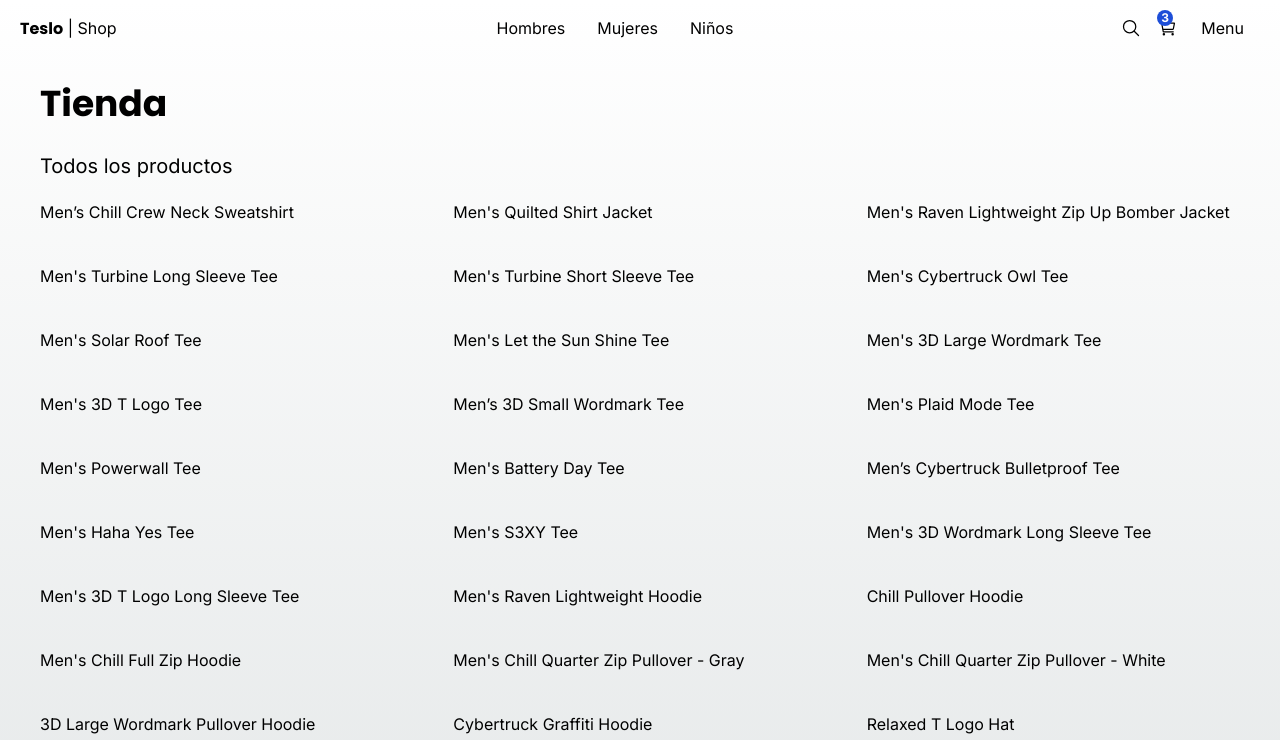
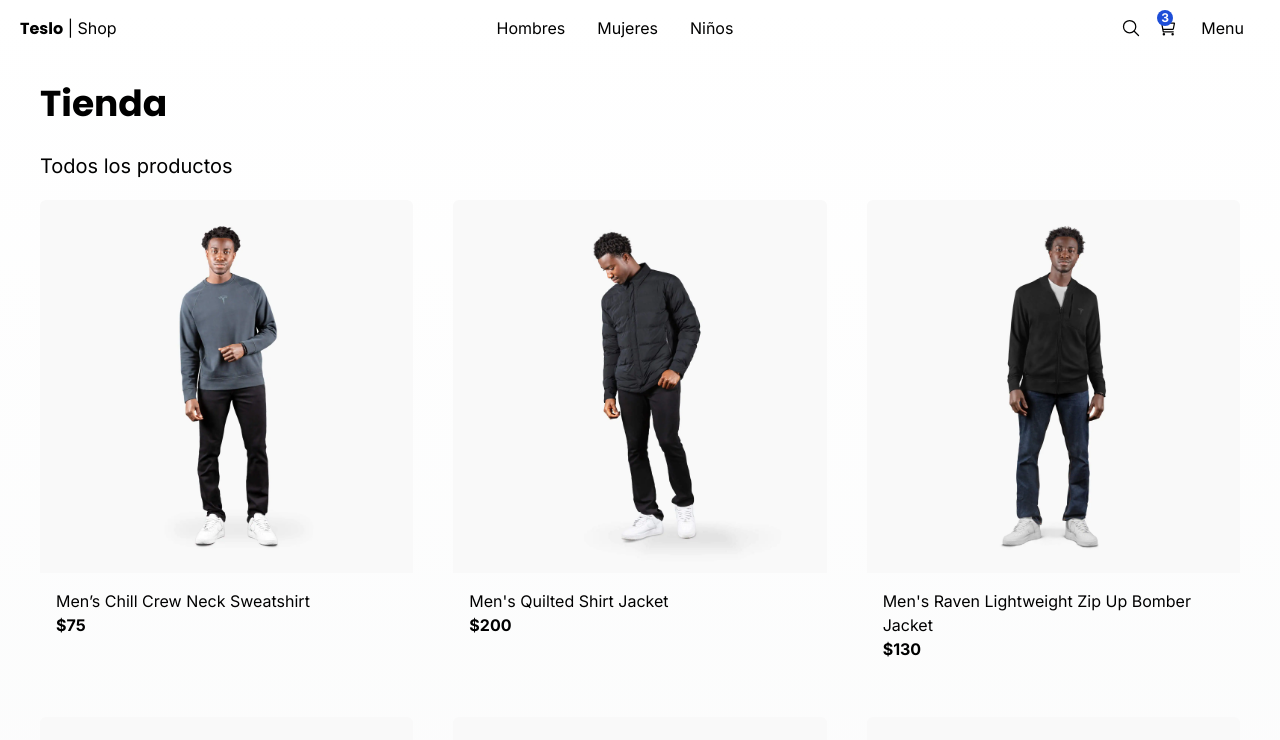
Before and after one commit to carlosbarreraacuna/Ecommerce, a Next.js app: page / in a window 1280 px wide. Shown: the top 740 px of the page. Built offline with nearby package versions, Linux system fonts and the light colour scheme.

Commit message:
Agregar imagenes al listado de productos y titulos de cada producto

```diff
--- a/src/app/components/index.ts
+++ b/src/app/components/index.ts
@@ -3,6 +3,7 @@
 
 
 export * from './products/product-grid/ProductGrid';
+export * from './products/product-grid/productGridItem';
 
 
 export * from './ui/top-menu/TopMenu';
--- a/src/app/components/products/product-grid/ProductGrid.tsx
+++ b/src/app/components/products/product-grid/ProductGrid.tsx
@@ -1,5 +1,6 @@
 import React from 'react'
 import { Product } from "@/interfaces";
+import { ProductGridItem } from './productGridItem';
 interface Props {
     products: Product[];
 }
@@ -8,7 +9,9 @@
     <div className='grid grid-cols-2 sm:grid-cols-3 gap-10 mb-10'>
         {
           products.map(product=> (
-            <span key={product.slug}>{ product.title}</span>
+            <ProductGridItem key={product.slug}
+            product={product}
+            />
           ))
         }
     </div>
--- /dev/null
+++ b/src/app/components/products/product-grid/productGridItem.tsx
@@ -0,0 +1,32 @@
+import { Product } from "@/interfaces";
+import Image from "next/image";
+import Link from "next/link"
+
+interface Props {
+    product : Product;
+}
+
+export const ProductGridItem = ({ product }: Props) => {
+    return (
+        <div className="rounded-md overflow-hidden fade-in">
+            <Link href={ `/Product/${ product.slug }`}>
+
+            <Image
+            src= {`/products/${ product.images[0] }`}
+            alt={ product.title}
+            className="w-full object-cover"
+            width={ 500 }
+            height={ 500 }
+
+            />
+            </Link>
+            <div className="p-4 flex flex-col">
+
+                <Link className="hover:text-blue-600 " href={ `/Product/${ product.slug }`}>
+                    { product.title}
+                </Link>
+                <span className="font-bold">${ product.price}</span>
+            </div>
+        </div>
+    )
+}
```
